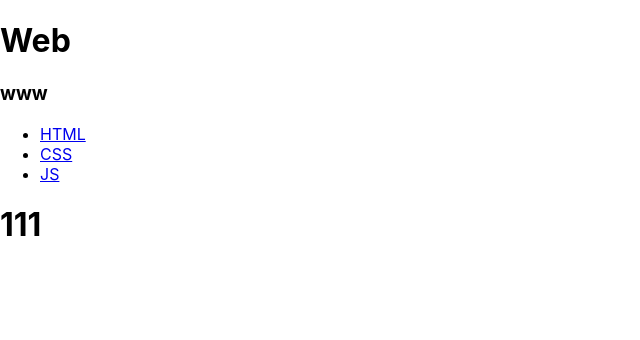
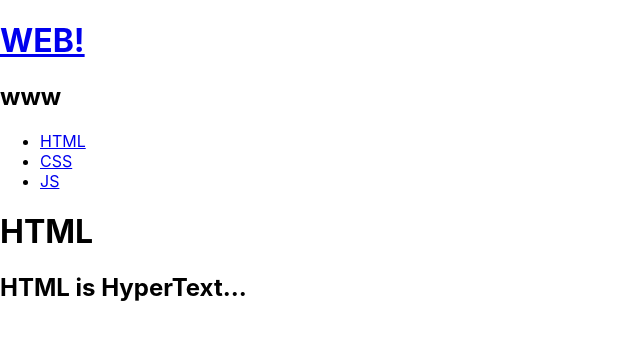
Before and after one commit to ksj0818/react-begining, a React (Create React App) app: page / in a window 1280 px wide. Shown: the top 340 px of the page, without its empty margins (0-640 px from the left). Built offline with nearby package versions, Linux system fonts and the light colour scheme.

Commit message:
항목 클릭 시 본문 내용 출력 기능 추가

```diff
--- a/src/App.js
+++ b/src/App.js
@@ -6,13 +6,63 @@ import Contents from "./components/Contents";
 class App extends Component {
   constructor(props) {
     super(props);
+
+    this.state = {
+      mode: "read",
+      selected_content_id: 1,
+      welcome: { title: "welcome", desc: "Hello, React!!!" },
+      subject: { title: "WEB!", sub: "www" },
+      contents: [
+        { id: 1, title: "HTML", desc: "HTML is HyperText..." },
+        { id: 2, title: "CSS", desc: "CSS is for design" },
+        { id: 3, title: "JS", desc: "JS is for interactive" },
+      ],
+    };
   }
   render() {
+    let _title,
+      _desc = null;
+    if (this.state.mode === "welcome") {
+      // mode가 welcome일 때
+      _title = this.state.welcome.title;
+      _desc = this.state.welcome.desc;
+    } else if (this.state.mode === "read") {
+      // mode가 read일 때
+      let i = 0;
+      while (i < this.state.contents.length) {
+        let data = this.state.contents[i];
+        // 데이터의 아이디 값과 셀렉트id가 일치하다면 본문 내용 출력
+        if (data.id === this.state.selected_content_id) {
+          _title = data.title;
+          _desc = data.desc;
+          break;
+        }
+        i += 1;
+      }
+    }
     return (
       <div>
-        <Subject title="Web" sub="www"></Subject>
-        <TOC></TOC>
-        <Contents></Contents>
+        <Subject
+          title={this.state.subject.title}
+          sub={this.state.subject.sub}
+          onChangePage={function () {
+            this.setState({
+              mode: "welcome",
+            });
+          }.bind(this)}
+        ></Subject>
+
+        <TOC
+          onChangePage={function (id) {
+            this.setState({
+              mode: "read",
+              selected_content_id: Number(id),
+            });
+          }.bind(this)}
+          data={this.state.contents}
+        ></TOC>
+
+        <Contents title={_title} desc={_desc}></Contents>
       </div>
     );
   }
--- a/src/components/Contents.js
+++ b/src/components/Contents.js
@@ -4,7 +4,8 @@ class Contents extends Component {
   render() {
     return (
       <div>
-        <h1>111</h1>
+        <h1>{this.props.title}</h1>
+        <h2>{this.props.desc}</h2>
       </div>
     );
   }
--- a/src/components/Subject.js
+++ b/src/components/Subject.js
@@ -2,11 +2,22 @@ import React, { Component } from "react";
 
 class Subject extends Component {
   render() {
+    console.log(this.props);
     return (
-      <div>
-        <h1>{this.props.title}</h1>
-        <h3>{this.props.sub}</h3>
-      </div>
+      <header>
+        <h1>
+          <a
+            href="/"
+            onClick={function (e) {
+              e.preventDefault();
+              this.props.onChangePage();
+            }.bind(this)}
+          >
+            {this.props.title}
+          </a>
+        </h1>
+        <h2>{this.props.sub}</h2>
+      </header>
     );
   }
 }
--- a/src/components/TOC.js
+++ b/src/components/TOC.js
@@ -2,20 +2,30 @@ import React, { Component } from "react";
 
 class TOC extends Component {
   render() {
+    // 전달 받은 데이터 넣어주기
+    let data = this.props.data;
+    // 데이터 객체별로 저장할 배열
+    let list = [];
+    for (let i = 0; i < data.length; i++) {
+      list.push(
+        <li key={data[i].id}>
+          <a
+            href="/"
+            data-id={data[i].id}
+            onClick={function (e) {
+              e.preventDefault();
+              this.props.onChangePage(e.target.dataset.id);
+            }.bind(this)}
+          >
+            {data[i].title}
+          </a>
+        </li>
+      );
+    }
     return (
-      <article>
-        <ul>
-          <li>
-            <a href="/">HTML</a>
-          </li>
-          <li>
-            <a href="/">CSS</a>
-          </li>
-          <li>
-            <a href="/">JS</a>
-          </li>
-        </ul>
-      </article>
+      <div>
+        <ul>{list}</ul>
+      </div>
     );
   }
 }
```
